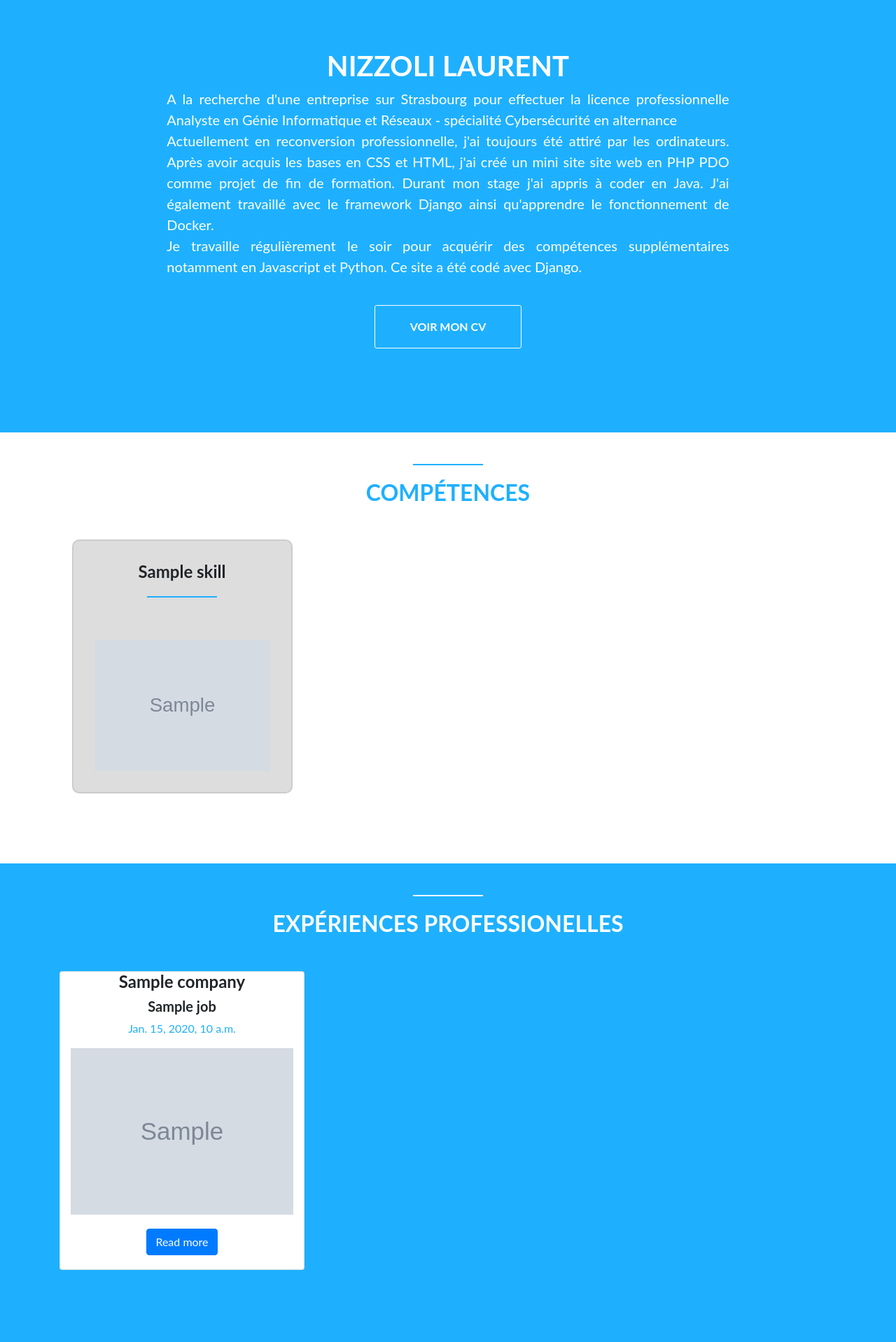
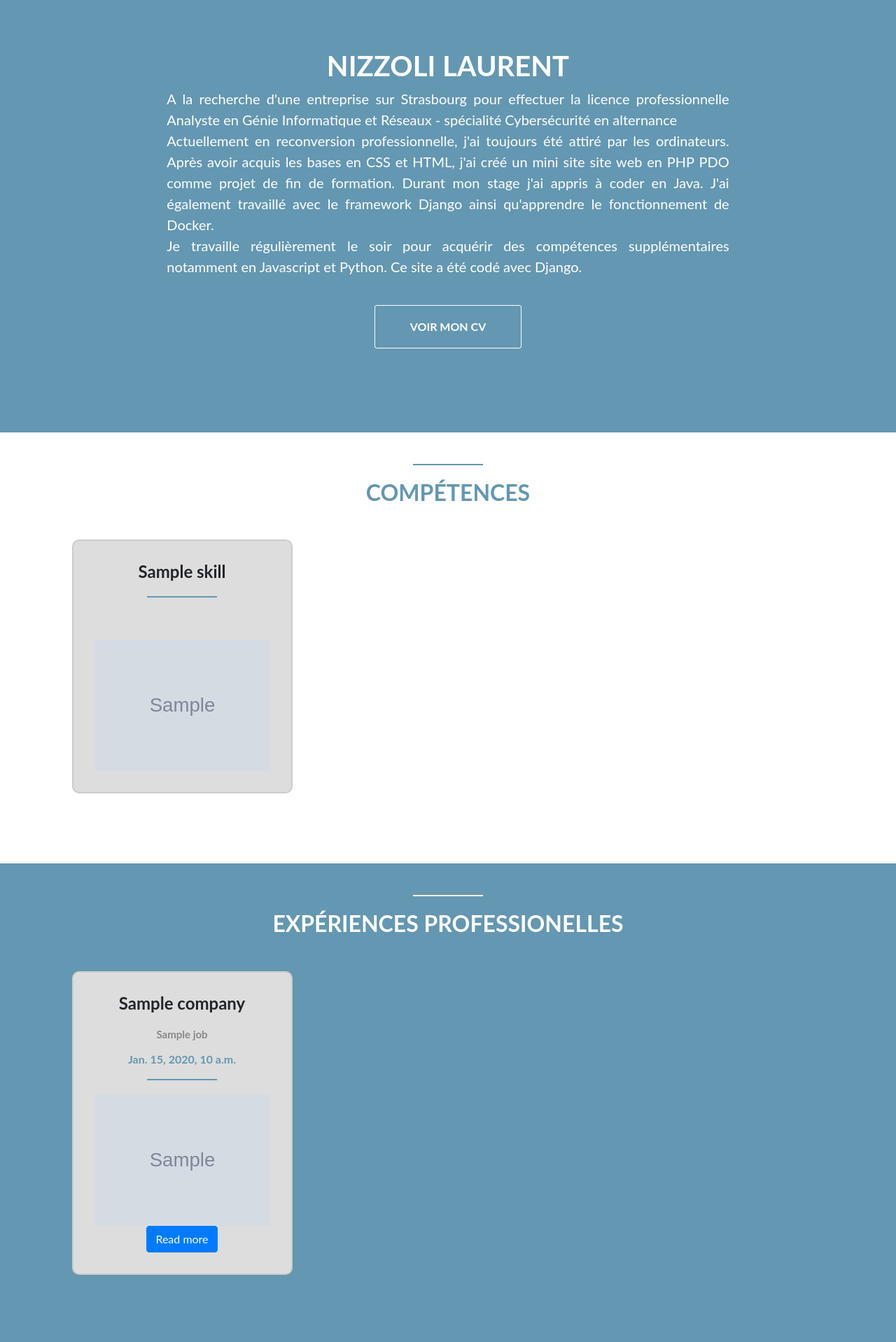
Before and after one commit to Ruldane/djangoportfolio, a Django app: template jobs/templates/jobs/home.html in a window 1280 px wide. Shown: the part 57-1975 px from the top of the page at 70% size. Run offline with Django 3.2, Linux system fonts and the light colour scheme; tables that the repository leaves empty hold one stand-in row (values such as "Sample post"); the template is opened without the code that fills it: values that come from a table or form of the project are taken from there, most other values are stand-ins (such as "Sample title", 1, 10 or a date in 2020); grey boxes marked "Sample" are stand-in pictures; data that the repository does not hold is empty; some libraries are stand-ins or nearby versions.

Commit message:
Edit color home page

```diff
--- a/jobs/templates/jobs/home.html
+++ b/jobs/templates/jobs/home.html
@@ -37,7 +37,7 @@
                    <h4> {{ skill.name_skills }} </h4>
                  <span class="fas fa-graduation-cap"></span>
                  <div class="red-divider"></div>
-                  <p class="show-more text-justify"> <span> {{ skill.body  }} </span> </p>
+                  <p class="show-more text-justify"> <span> {{ skill.body   }} </span> </p>
                        <img  src="{{ skill.image.url }}"  class="read-more">
               </div>
          </div>
@@ -55,22 +55,18 @@
                 </div>
                 <div class="row" >
           {% for job in jobs.all %}
-          <div class="col-md-4">
-            <div class="card mb-4 box-shadow">
-                <h4 class="card-text+top text-center">{{ job.company }}</h4>
+
+                            <div class="col-md-4">
+              <div class="education-block">
+                     <h4 class="card-text+top text-center">{{ job.company }}</h4>
                 <h5 class="card-text+top text-center">{{ job.title }}</h5>
                 <p class="card-text+top text-center">{{ job.date_to_date }}</p>
-                <div class="container-fluid"><div class="enter-block">
-                  <img  src="{{ job.image.url }}"  class="img-fluid">
-                 </div>
-                </div>
-
-
-              <div class="card-body text-center"  >
-                 <a href="{% url 'detailjobs' job.id %}" target="_blank"> <button type="button" class="btn btn-primary">Read more</button></a>
+                 <span class="fas fa-graduation-cap"></span>
+                 <div class="red-divider"></div>
+                   <img  src="{{ job.image.url }}"  class="img-fluid">
+                    <a href="{% url 'detailjobs' job.id %}" target="_blank"> <button type="button" class="btn btn-primary">Read more</button></a>
               </div>
-            </div>
-          </div>
+         </div>
           {% endfor %}
                 </div>
             </div>
--- a/portfolio/static/css/jobs/style.css
+++ b/portfolio/static/css/jobs/style.css
@@ -59,7 +59,7 @@ section .heading h2{
 .red-divider{
     width: 100px;
     height: 2px;
-    background: #1eb0ff;
+    background: #6497B1;
     margin: 0 auto 20px;
 
 }
@@ -73,7 +73,7 @@ section .heading h2{
 
 /* MENU */
 .navbar {
-    background-color: #1eb0ff;
+    background-color: #6497B1;
     font-size: 12px;
     border-bottom: 1px solid #fff;
     letter-spacing: 4px;
@@ -85,7 +85,7 @@ section .heading h2{
     text-align: center;
 }
 .nav-pills .nav-link.active,  .nav-pills .nav-link:hover{
-    color: #1eb0ff !important;
+    color: #6497B1 !important;
     background-color: #fff !important;
 }
 .navbar-toggler{
@@ -98,7 +98,7 @@ section .heading h2{
 .presentation {
    width: 1000px;
 font-size: 20px;
-    background: #1eb0ff;
+    background: #6497B1;
     margin: 0 auto 20px;
     color: #fff;
 }
@@ -112,7 +112,7 @@ font-size: 20px;
 /* ABOUT */
 #about{
     padding-top: 50px;
-    background: #1eb0ff;
+    background: #6497B1;
 }
 
 .profile-picture{
@@ -142,7 +142,7 @@ font-size: 20px;
 }
 .button1:hover{
     background: white;
-    color: #1eb0ff;
+    color: #6497B1;
     text-decoration: none;
 }
 
@@ -153,7 +153,7 @@ font-size: 20px;
 
 
 #skills h2 {
-    color: #1eb0ff;
+    color: #6497B1;
 }
 
 #skills .progress{
@@ -162,7 +162,7 @@ font-size: 20px;
     background: #ddd;
 }
 #skills .progress-bar{
-    background: #1eb0ff;
+    background: #6497B1;
 }
 #skills .progress h5{
     margin-top: 5px;
@@ -172,11 +172,11 @@ font-size: 20px;
 
 /* EXPERIENCE */
 #experience{
-    background: #1eb0ff;
+    background: #6497B1;
     font-family: 'Lato', sans-serif;
 }
 #experience p{
-    color: #1eb0ff;
+    color: #6497B1;
 }
 #experience .heading h2{
     color: #fff;
@@ -207,7 +207,7 @@ font-size: 20px;
     display: table;
 }
 .timeline li .timeline-badge{
-    color: #1eb0ff;
+    color: #6497B1;
     width: 50px;
     line-height: 50px;
     font-size: 20px;
@@ -264,7 +264,7 @@ font-size: 20px;
     font-size: 20px;
 }
 .timeline-heading h4{
-     color: #1eb0ff;
+     color: #6497B1;
 }
 
 
@@ -273,7 +273,7 @@ font-size: 20px;
     background: #fff;
 }
 #education .heading h2{
-    color: #1eb0ff;
+    color: #6497B1;
 }
 .education-block{
     width:90%;
@@ -293,7 +293,7 @@ font-size: 20px;
 }
 
 .education-block h3{
-     color: #1eb0ff;
+     color: #6497B1;
 }
 .education-block h4{
    margin-bottom: 20px;
@@ -308,7 +308,7 @@ font-size: 20px;
 
 /* PORTFOLIO */
 #portfolio{
-    background: #1eb0ff;
+    background: #6497B1;
 }
 #portfolio .heading h2{
     color: #fff;
@@ -330,7 +330,7 @@ font-size: 20px;
 
 /* RECOMMANDATIONS */
 #recommandations{
-    background: #1eb0ff;
+    background: #6497B1;
 }
 #recommandations .heading h2{
     color: #fff;
```
